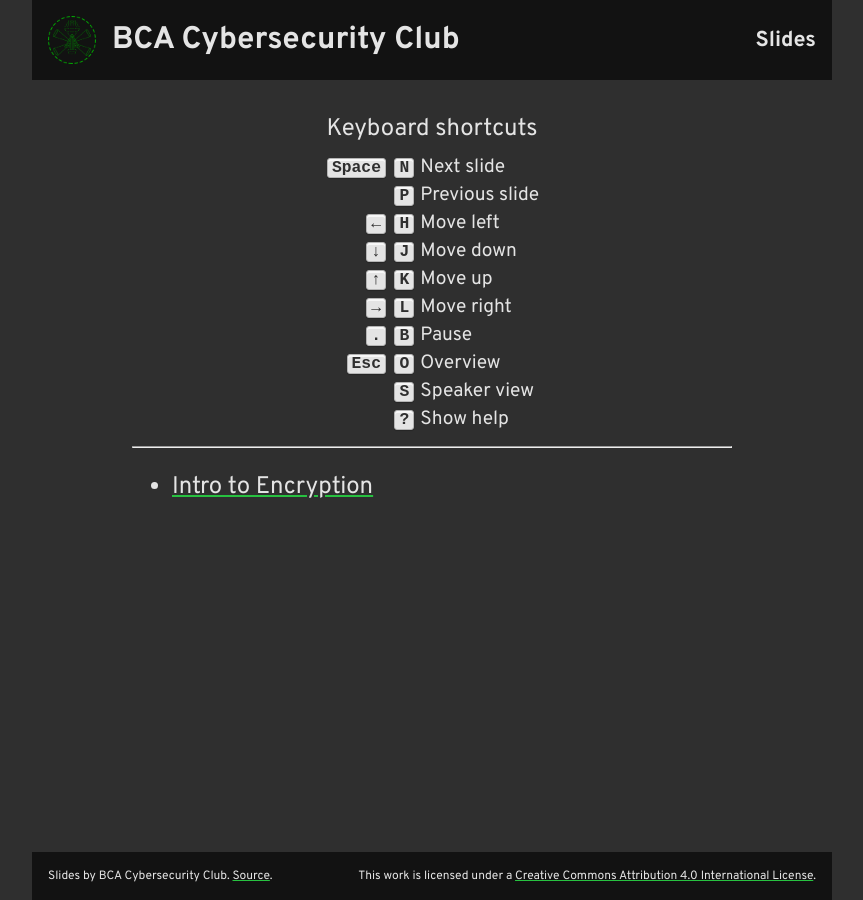
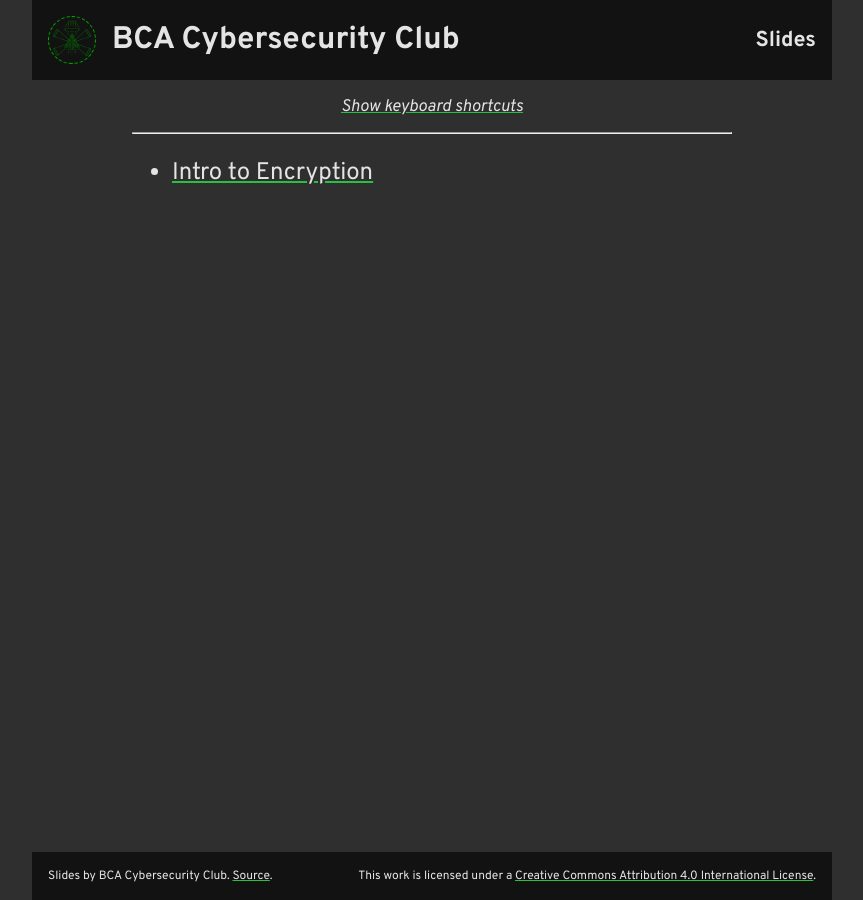
Before and after one commit to edwfeng/cybersecslides, a Jekyll site: the page built from index.html, in a window 1280 px wide. Shown: the whole page, without its empty margins (208-1071 px from the left). Built offline with Jekyll 4.4.1, drawn with Linux system fonts in a browser that asks for light colours; some web fonts are replaced.

Commit message:
Add toggle for keyboard shortcuts

```diff
--- a/css/styles.css
+++ b/css/styles.css
@@ -139,6 +139,7 @@
 .keys {
     font-size: .8em;
     margin: auto;
+    width: max-content;
 }
 
 .keys .keys-action {
@@ -152,3 +153,7 @@
 .keys-header {
     margin-bottom: 8px;
 }
+
+#keys-toggle {
+    font-size: .7em;
+}
--- a/index.html
+++ b/index.html
@@ -3,9 +3,26 @@
 title: Slides
 ---
 
-<p class="keys-header">Keyboard shortcuts</p>
+<em><a href="javascript:toggleKeys();" id="keys-toggle">Show keyboard shortcuts</a></em>
 
-<table class="keys">
+<script>
+function toggleKeys() {
+    var toggle = document.getElementById("keys-toggle");
+    var show = "Show keyboard shortcuts";
+    var hide = "Hide keyboard shortcuts";
+    if ("textContent" in toggle) {
+        toggle.textContent = toggle.textContent == show ? hide : show;
+    } else {
+        toggle.innerText = toggle.innerText == show ? hide : show;
+    }
+
+    Array.from(document.getElementsByClassName("keys")).forEach(el => {
+        el.style.display = el.style.display == "none" ? "block" : "none";
+    })
+}
+</script>
+
+<table class="keys" style="display: none;">
     <tbody>
         <tr>
             <td class="keys-binding"><kbd>Space</kbd> <kbd>N</kbd></td>
@@ -30,10 +47,6 @@
         <tr>
             <td class="keys-binding"><kbd>→</kbd> <kbd>L</kbd></td>
             <td class="keys-action">Move right</td>
-        </tr>
-        <tr>
-            <td class="keys-binding"><kbd>.</kbd> <kbd>B</kbd></td>
-            <td class="keys-action">Pause</td>
         </tr>
         <tr>
             <td class="keys-binding"><kbd>Esc</kbd> <kbd>O</kbd></td>
```
